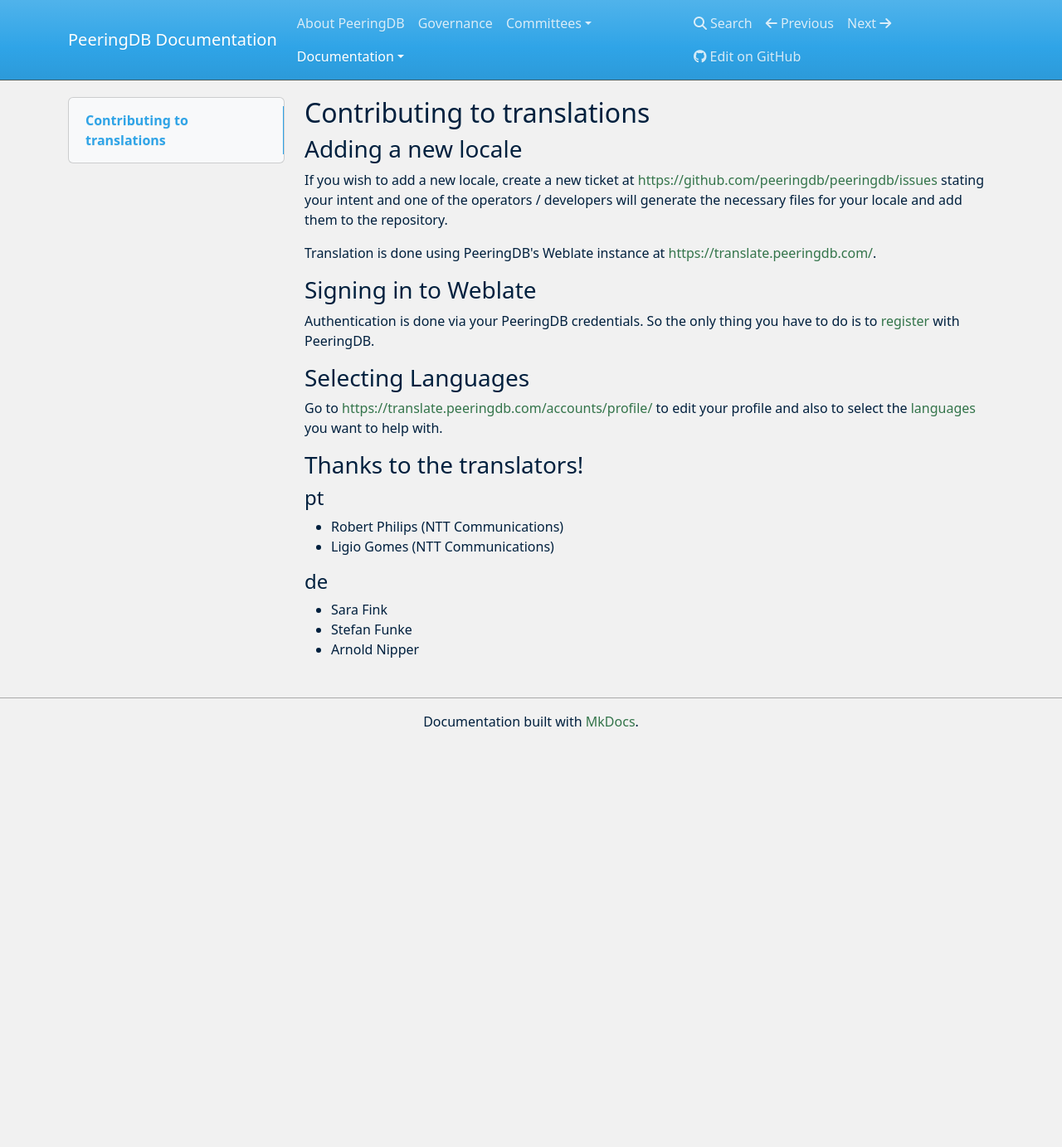
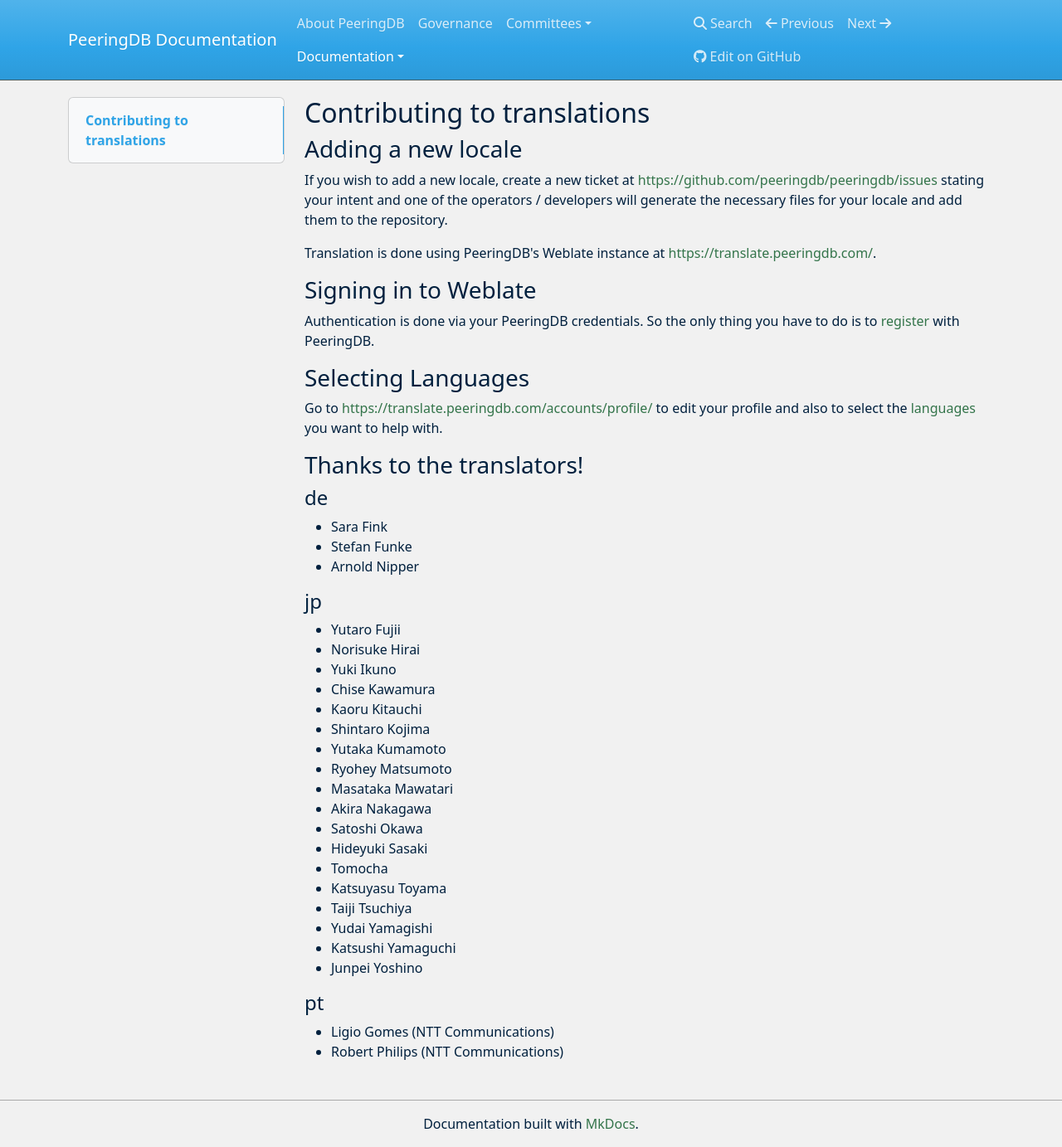
Before and after one commit to peeringdb/docs, an MkDocs documentation site: the page built from docs/translation.md, in a window 1280 px wide and 1383 px high. Shown: the whole window at 83% size. Built offline with MkDocs 1.6.1, drawn with Linux system fonts in a browser that asks for light colours; nearby versions of some CDN libraries.

Commit message:
Update translation.md

```diff
--- a/docs/translation.md
+++ b/docs/translation.md
@@ -17,13 +17,34 @@
 
 ### Thanks to the translators!
 
-#### pt
-
-- Robert Philips (NTT Communications)
-- Ligio Gomes (NTT Communications)
-
 #### de
 
 - Sara Fink
 - Stefan Funke
 - Arnold Nipper
+
+#### jp
+
+- Yutaro Fujii
+- Norisuke Hirai
+- Yuki Ikuno
+- Chise Kawamura
+- Kaoru Kitauchi
+- Shintaro Kojima
+- Yutaka Kumamoto
+- Ryohey Matsumoto
+- Masataka Mawatari
+- Akira Nakagawa
+- Satoshi Okawa
+- Hideyuki Sasaki
+- Tomocha
+- Katsuyasu Toyama
+- Taiji Tsuchiya
+- Yudai Yamagishi
+- Katsushi Yamaguchi
+- Junpei Yoshino
+
+#### pt
+
+- Ligio Gomes (NTT Communications)
+- Robert Philips (NTT Communications)
```
